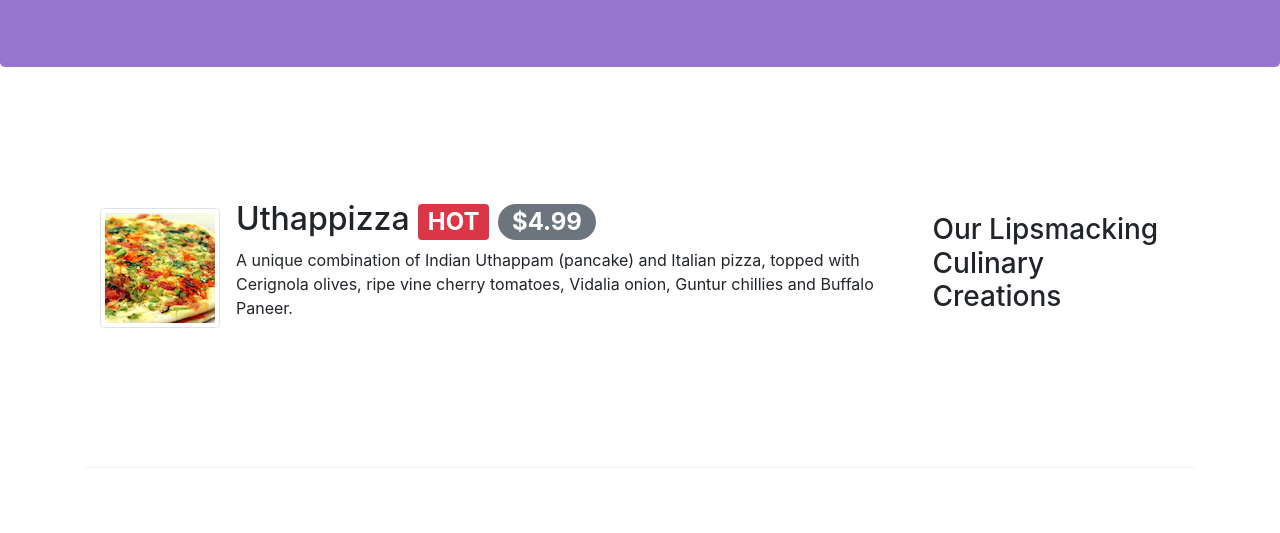
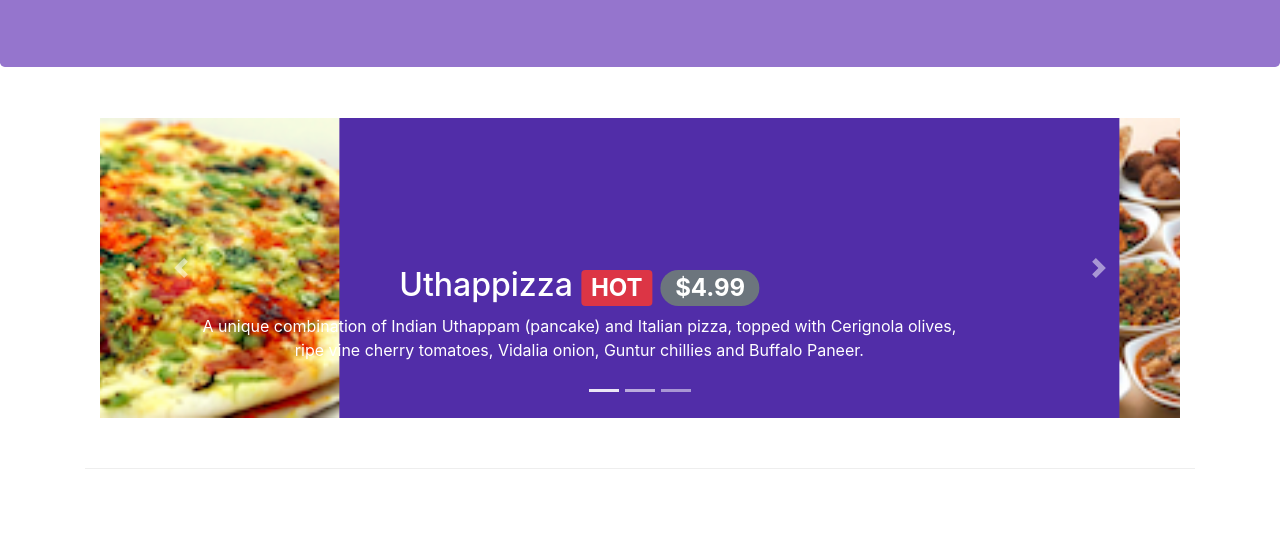
Before and after one commit to SplattyOne/coursera_bootstrap, a website: page index.html in a window 1280 px wide. Shown: the part 267-800 px from the top of the page. Drawn offline with nearby package versions, Linux system fonts and the light colour scheme.

Commit message:
carousel

```diff
--- a/css/styles.css
+++ b/css/styles.css
@@ -44,3 +44,18 @@ body {
     border-bottom: 1px solid #ddd;
     padding: 10px;
 }
+
+.carousel {
+    background:#512DA8;
+}
+
+.carousel-item {
+  height: 300px;
+}
+
+.carousel-item img {
+    position: absolute;
+    top: 0;
+    left: 0;
+    min-height: 300px;
+}
--- a/index.html
+++ b/index.html
@@ -102,6 +102,62 @@
     </header>
 
     <div class="container">
+        <div class="row row-content">
+            <div class="col">
+                <div id="mycarousel" class="carousel slide" data-ride="carousel">
+                    <div class="carousel-inner" role="listbox">
+                        <div class="carousel-item active">
+                            <img class="d-block img-fluid"
+                                src="img/uthappizza.png" alt="Uthappizza">
+                            <div class="carousel-caption d-none d-md-block">
+                                <h2>Uthappizza <span class="badge badge-danger">HOT</span> <span class="badge badge-pill badge-secondary">$4.99</span></h2>
+                                <p class="d-none d-sm-block">A unique combination of Indian Uthappam (pancake) and
+                                    Italian pizza, topped with Cerignola olives, ripe vine
+                                    cherry tomatoes, Vidalia onion, Guntur chillies and
+                                    Buffalo Paneer.</p>
+                            </div>
+                        </div>
+                        <div class="carousel-item">
+                            <img class="d-block img-fluid"
+                                    src="img/buffet.png" alt="Buffet">
+                            <div class="carousel-caption d-none d-md-block">
+                                <h2>Weekend Grand Buffet <span class="badge badge-danger">NEW</span></h2>
+                                <p class="d-none d-sm-block">Featuring mouthwatering combinations with a choice of
+                                    five different salads, six enticing appetizers,
+                                    six main entrees and five choicest desserts.
+                                    Free flowing bubbly and soft drinks. All for just $19.99 per person</p>
+                            </div>
+
+                        </div>
+                        <div class="carousel-item">
+                            <img class="d-block img-fluid"
+                                    src="img/alberto.png" alt="Alberto Somayya">
+                            <div class="carousel-caption d-none d-md-block">
+                                <h2>Alberto Somayya</h2>
+                                <h4>Executive Chef</h4>
+                                <p class="d-none d-sm-block">Award winning three-star Michelin chef with wide
+                                    International experience having worked closely with
+                                    whos-who in the culinary world, he specializes in
+                                    creating mouthwatering Indo-Italian fusion experiences.
+                                    </p>
+                            </div>
+                        </div>
+                    </div>
+                    <ol class="carousel-indicators">
+                        <li data-target="#mycarousel" data-slide-to="0" class="active"></li>
+                        <li data-target="#mycarousel" data-slide-to="1"></li>
+                        <li data-target="#mycarousel" data-slide-to="2"></li>
+                    </ol>
+                    <a class="carousel-control-prev" href="#mycarousel" role="button" data-slide="prev">
+                        <span class="carousel-control-prev-icon"></span>
+                    </a>
+                    <a class="carousel-control-next" href="#mycarousel" role="button" data-slide="next">
+                        <span class="carousel-control-next-icon"></span>
+                    </a>
+                </div>
+            </div>
+        </div>
+
         <div class="row row-content align-items-center">
             <div class="col-12 col-sm-4 col-md-3 order-sm-last">
                 <h3>Our Lipsmacking Culinary Creations</h3>
```
